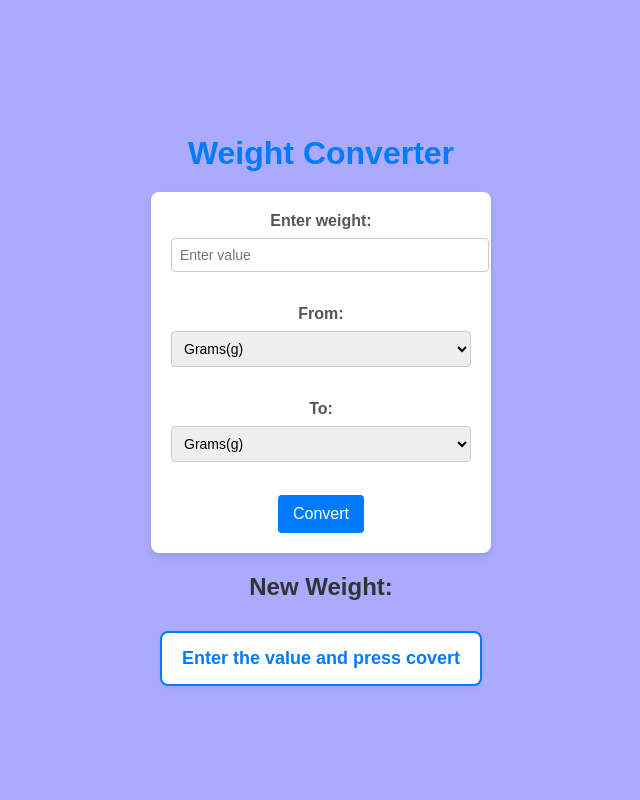
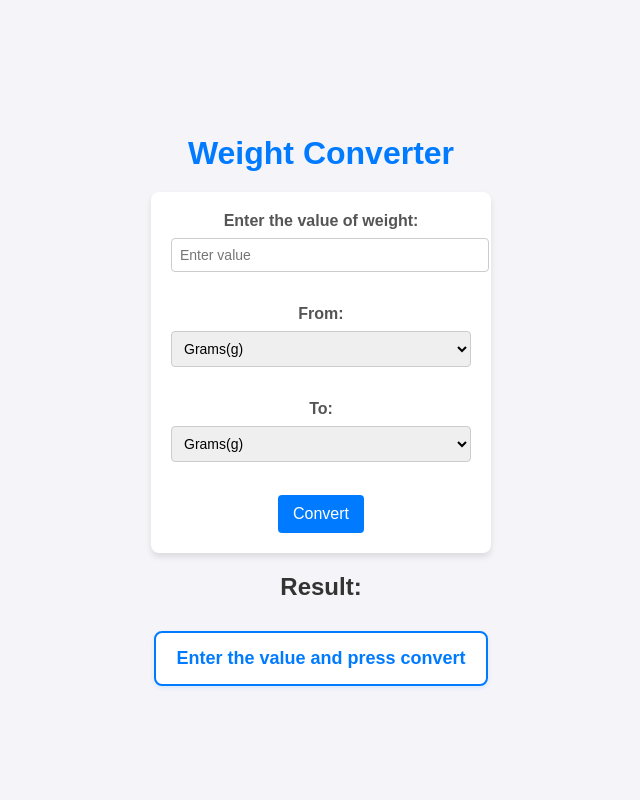
Before and after one commit to Anurag666786/weight_converter_web, a Flask app: page / in a window 1280 px wide. Shown: the whole page, without its empty margins (319-959 px from the left). Run offline with Flask 3, Linux system fonts and the light colour scheme.

Commit message:
Updated original structure and fixes

```diff
--- a/app.py
+++ b/app.py
@@ -71,7 +71,7 @@ def index():
         except (ValueError, KeyError):
             result = "Invalid input. Please check your values."
 
-    return render_template("index.html", result=result or "Enter the value and press covert")
+    return render_template("index.html", result=result or "Enter the value and press convert")
 
 if __name__ == "__main__":
     app.run(debug=True)
--- a/static/style.css
+++ b/static/style.css
@@ -1,7 +1,7 @@
 /* General body styling */
 body {
     font-family: Arial, sans-serif;
-    background-color: #ababfe;
+    background-color: #f4f4f9;
     margin: 0;
     padding: 0;
     display: flex;
--- a/templates/index.html
+++ b/templates/index.html
@@ -9,7 +9,7 @@
 <body>
     <h1>Weight Converter</h1>
     <form method="POST">
-        <label for="weight">Enter weight:</label>
+        <label for="weight">Enter the value of weight:</label>
         <input type="text" id="weight" name="weight" placeholder="Enter value" required>
         <br><br>
 
@@ -62,7 +62,7 @@
         <button type="submit">Convert</button>
     </form>
 
-    <h2>New Weight:</h2>
+    <h2>Result:</h2>
     <div class="result-box">
         <p>{{ result }}</p>
     </div>
```
